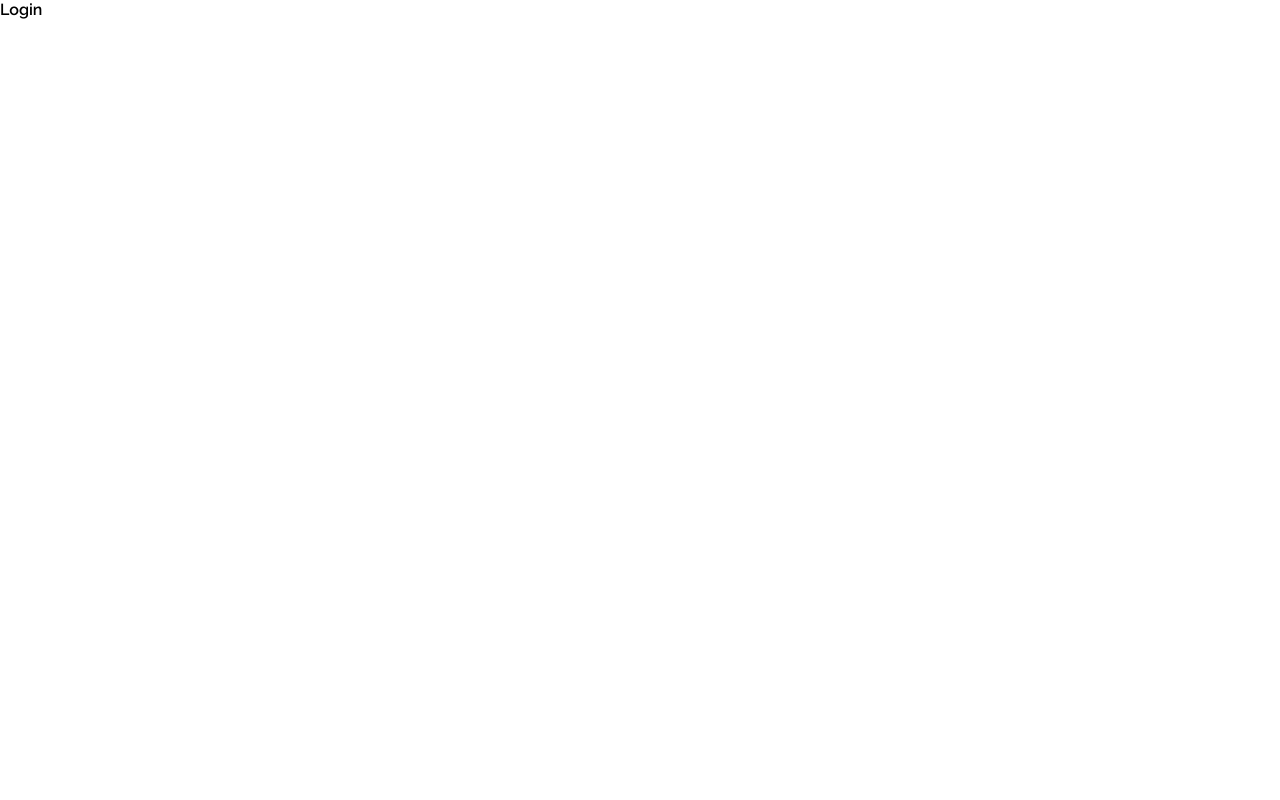
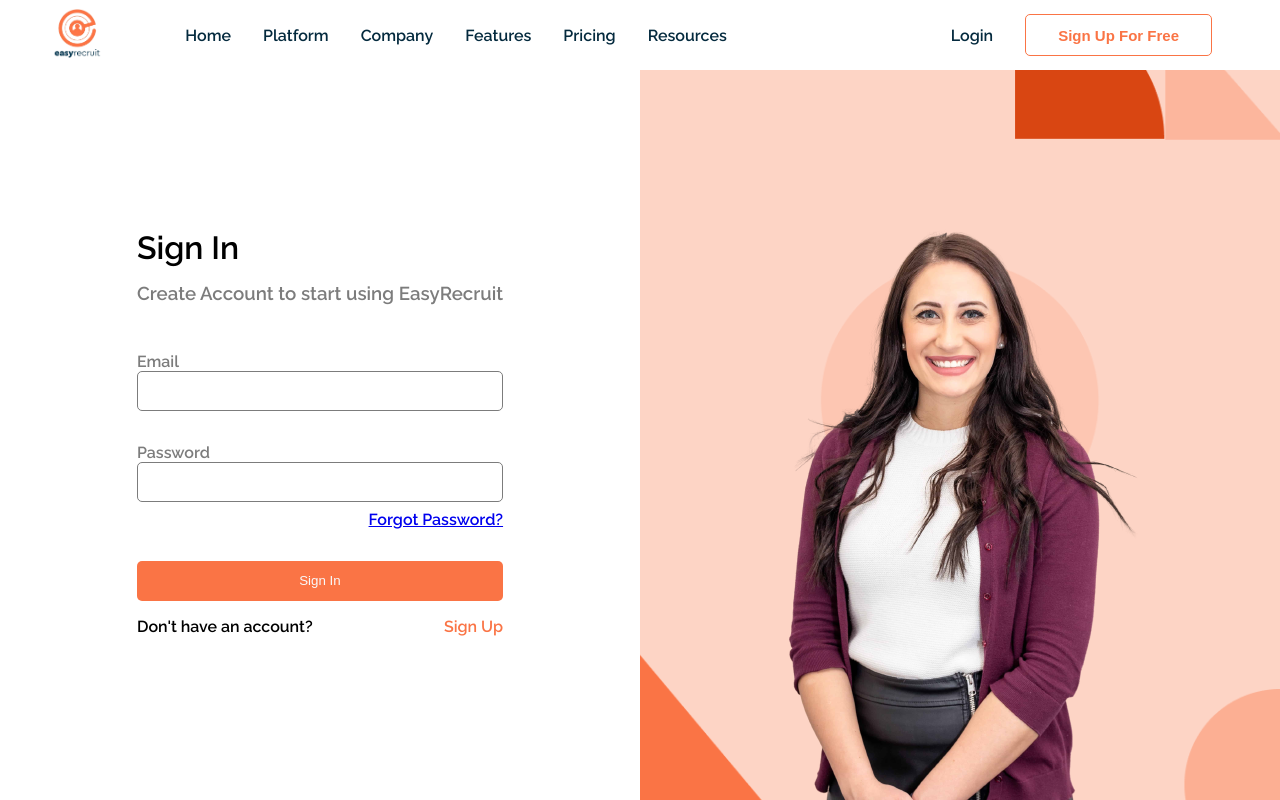
Before and after one commit to EasyRecruit/easy-recruit, a React (Create React App) app: page /login in a window 1280 px wide. Built offline with nearby package versions, Linux system fonts and the light colour scheme.

Commit message:
wip: done with sign in

```diff
--- a/src/assets/index.js
+++ b/src/assets/index.js
@@ -3,3 +3,5 @@
 
 export { default as logo } from './images/logo.png';
 export {default as banner} from './images/banner.jpg'
+export {default as banner2} from './images/banner2.png'
+export {default as person} from './images/person.png'
--- /dev/null
+++ b/src/pages/auth/login/Login.css
@@ -0,0 +1,119 @@
+@import '../../../App.css';
+.container{
+    display: flex;
+
+}
+.left-container{
+    width: 50%;
+    display: block;
+    margin: auto;
+    padding: 10px;
+
+}
+.right-container{
+    width: 50%;
+    height: 100%;
+}
+.right-container {
+    /* Add background image  */
+    background-image: url("../../../assets/images/banner2.png");
+    background-repeat: no-repeat;
+    background-size: cover;
+    background-position: center;
+    height: 100vh;
+    display: flex;
+    justify-content: center;
+    align-items: flex-end;
+}
+
+.logo-container img{
+    width: 100px;
+    height: 100px;
+    /* margin: 0 auto; */
+    display: block;
+}
+.auth-container{
+    width: 100%;
+    /* height: 100vh; */
+    display: flex;
+    justify-content: center;
+    align-items: center;
+    margin-top: 4rem;
+}
+.form{
+    margin-top: 3rem;
+}
+.auth-form h3{
+    margin-top: 1rem;
+    color: var(--text-light-color);
+}
+.form-group label{
+    color: var(--text-light-color);
+    margin-bottom: 2rem;
+}
+.password-container{
+    margin-top: 2rem;
+
+}
+.form-group input{
+    width: 100%;
+    height: 2.5rem;
+    border: 1px solid var(--text-light-color);
+    border-radius: 5px;
+    padding: 0 1rem;
+    outline: none;
+}
+.form-group input:focus{
+    border: 1px solid var(--primary-color);
+}
+.form-group button{
+    width: 100%;
+    height: 2.5rem;
+    border: none;
+    border-radius: 5px;
+    background-color: var(--primary-color);
+    color: var(--secondary-color);
+    /* font-weight: 600; */
+    cursor: pointer;
+    outline: none;
+    transition: .5s ease-in-out;
+}
+.form-group button:hover{
+    background-color: var(--primary-bold-color);
+}
+.forgot-password-container{
+    margin-top: .5rem;
+    margin-bottom: 2rem;
+    display: flex;
+    align-items: flex-end;
+    justify-content: flex-end;
+}
+.dont-have-container{
+    margin-top: 1rem;
+    display: flex;
+    align-items: flex-end;
+    justify-content: space-between;
+}
+.dont-have-container a{
+    color: var(--primary-color);
+    text-decoration: none;
+}
+@media screen and (max-width: 940px) {
+    .container{
+        /* display: flex; */
+        flex-direction: column;
+
+    }
+    .left-container{
+        width: 100%;
+        padding: 1rem;
+        margin-top: 5rem;
+    }
+    .right-container{
+       display: none;
+    }
+    .logo-container img{
+
+        margin: 0 auto;
+    }
+}
--- a/src/pages/auth/login/Login.jsx
+++ b/src/pages/auth/login/Login.jsx
@@ -1,9 +1,54 @@
-import React from 'react'
+import React from "react";
+import { Link } from "react-router-dom";
+import { banner2, logo, person } from "../../../assets";
+import { Navbar } from "../../../components";
+import "./Login.css";
 
 const Login = () => {
   return (
-    <div>Login</div>
-  )
-}
+    <>
+    <Navbar/>
+    <div className="container">
+      <div className="left-container">
+        <div className="auth-container">
+          <div className="auth-form">
+            <h1>Sign In</h1>
+            <h3>Create Account to start using EasyRecruit</h3>
+            <form className="form">
+              <div className="form-group">
+                <div>
+                  <label htmlFor="email">Email</label>
+                  <br />
+                  <input type="email" name="email" id="email" />
+                </div>
 
-export default Login
+                <div className="password-container">
+                  <label htmlFor="password">Password</label>
+                  <br />
+                  <input type="password" name="password" id="password" />
+                </div>
+
+                <div className="forgot-password-container">
+                  <a href="#">Forgot Password?</a>
+                </div>
+                <button type="submit">Sign In</button>
+                <div className="dont-have-container">
+                  <p>Don't have an account?</p>
+                  <Link to="/signup" >
+                    <a>Sign Up</a>
+                  </Link>
+                </div>
+              </div>
+            </form>
+          </div>
+        </div>
+      </div>
+      <div className="right-container">
+        <img src={person} alt="banner" />
+      </div>
+    </div>
+    </>
+  );
+};
+
+export default Login;
```
Also changed, not shown: src/assets/images/banner2.png (added), src/assets/images/person.png (added).
